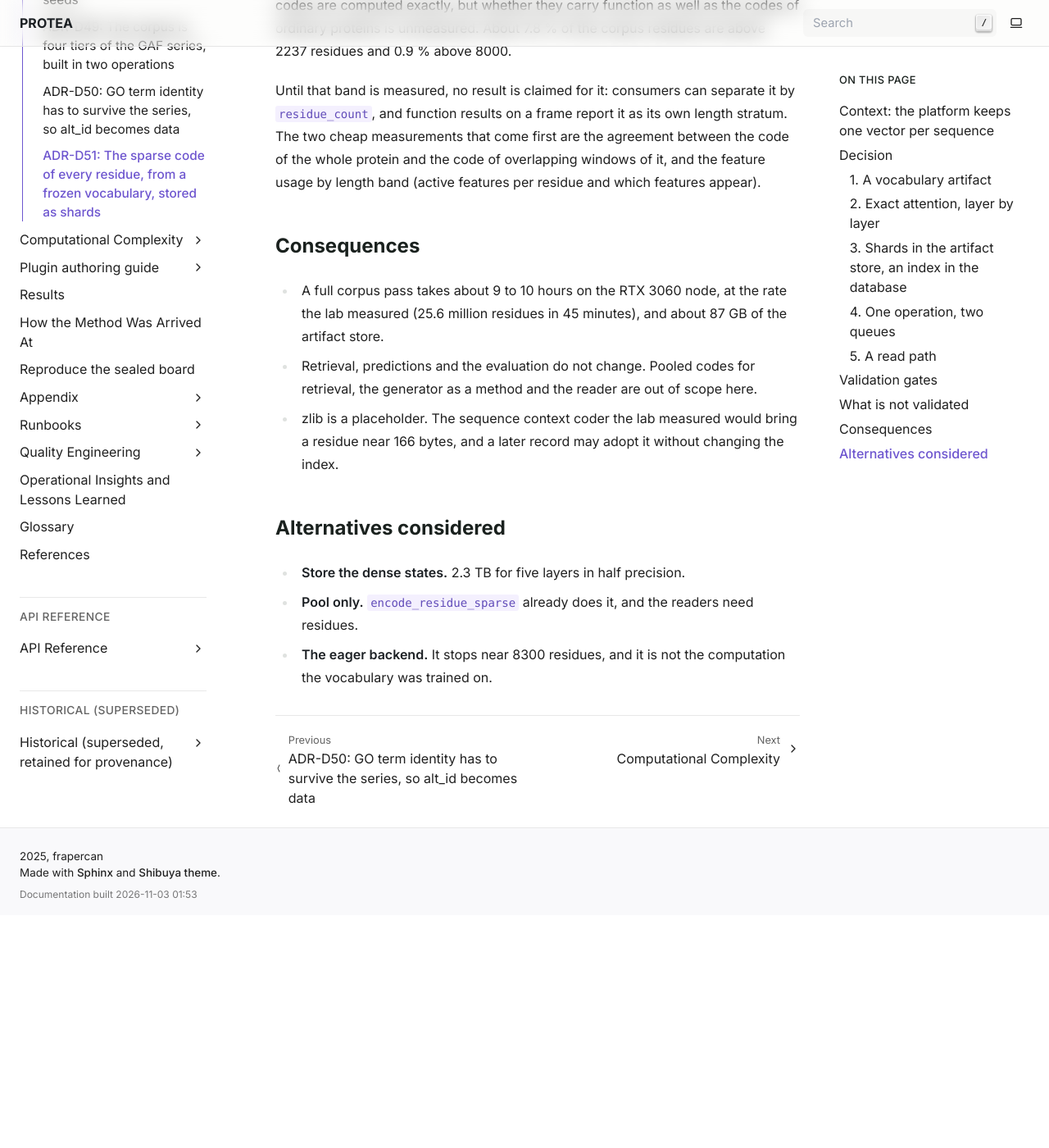
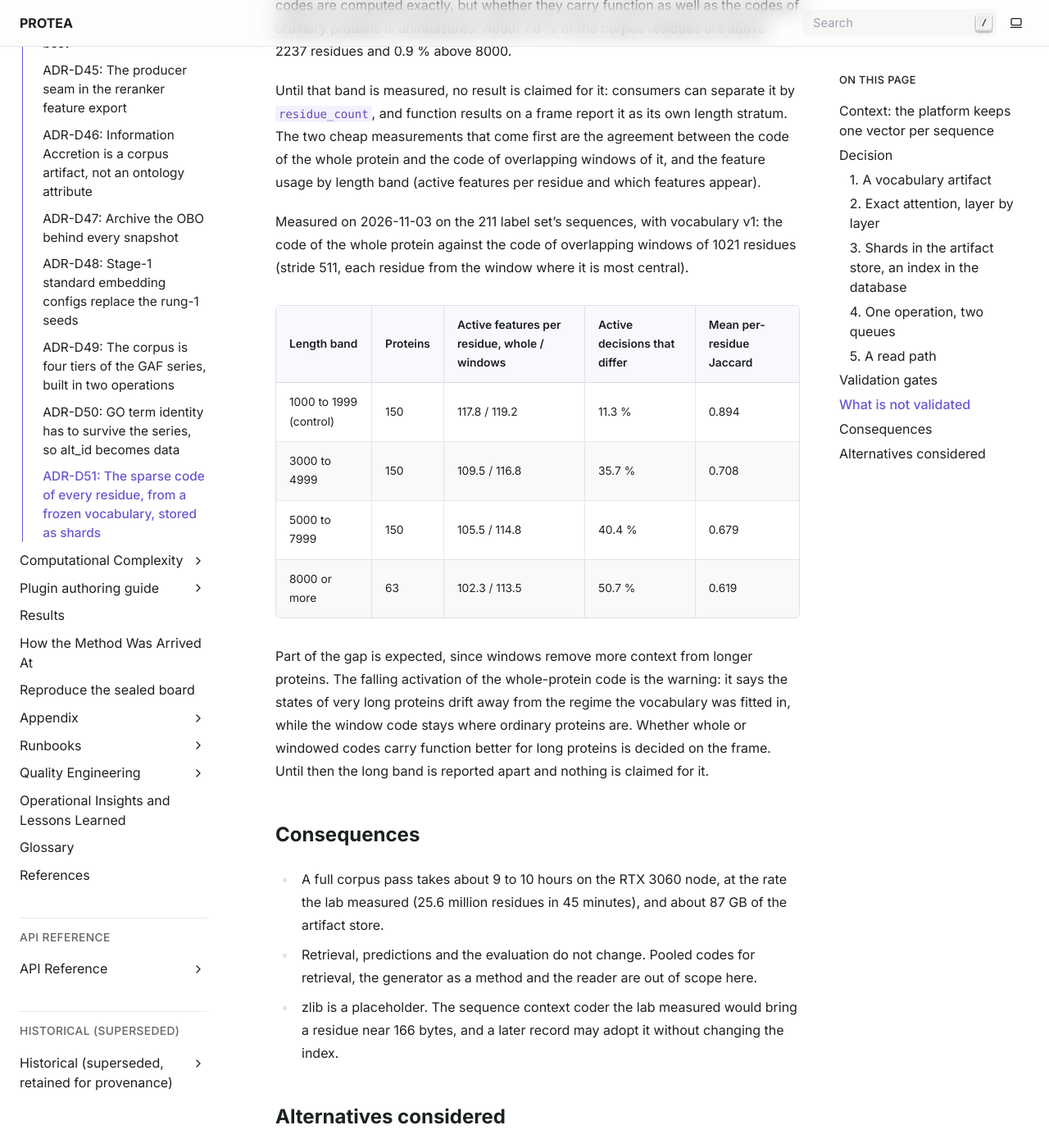
Before and after one commit to frapercan/PROTEA, a Sphinx documentation site: the page built from docs/source/adr/D51-per-residue-vocabulary-codes.rst, in a window 1280 px wide and 1400 px high, scrolled down 5396 px. Shown: the whole window at 82% size. Built offline with Sphinx 7.4.7, drawn with Linux system fonts in a browser that asks for light colours; before the commit the page ends 6512 px from its top, so only the background shows below that.

Commit message:
ADR-D51: the long-protein limit, measured (whole against windowed codes by length band)

```diff
--- a/docs/source/adr/D51-per-residue-vocabulary-codes.rst
+++ b/docs/source/adr/D51-per-residue-vocabulary-codes.rst
@@ -191,6 +191,46 @@ The two cheap measurements that come first are the agreement between the code of
 whole protein and the code of overlapping windows of it, and the feature usage by length
 band (active features per residue and which features appear).
 
+Measured on 2026-11-03 on the 211 label set's sequences, with vocabulary v1: the code of
+the whole protein against the code of overlapping windows of 1021 residues (stride 511,
+each residue from the window where it is most central).
+
+.. list-table::
+   :header-rows: 1
+
+   * - Length band
+     - Proteins
+     - Active features per residue, whole / windows
+     - Active decisions that differ
+     - Mean per-residue Jaccard
+   * - 1000 to 1999 (control)
+     - 150
+     - 117.8 / 119.2
+     - 11.3 %
+     - 0.894
+   * - 3000 to 4999
+     - 150
+     - 109.5 / 116.8
+     - 35.7 %
+     - 0.708
+   * - 5000 to 7999
+     - 150
+     - 105.5 / 114.8
+     - 40.4 %
+     - 0.679
+   * - 8000 or more
+     - 63
+     - 102.3 / 113.5
+     - 50.7 %
+     - 0.619
+
+Part of the gap is expected, since windows remove more context from longer proteins.
+The falling activation of the whole-protein code is the warning: it says the states of
+very long proteins drift away from the regime the vocabulary was fitted in, while the
+window code stays where ordinary proteins are. Whether whole or windowed codes carry
+function better for long proteins is decided on the frame. Until then the long band is
+reported apart and nothing is claimed for it.
+
 Consequences
 ~~~~~~~~~~~~
 
```
